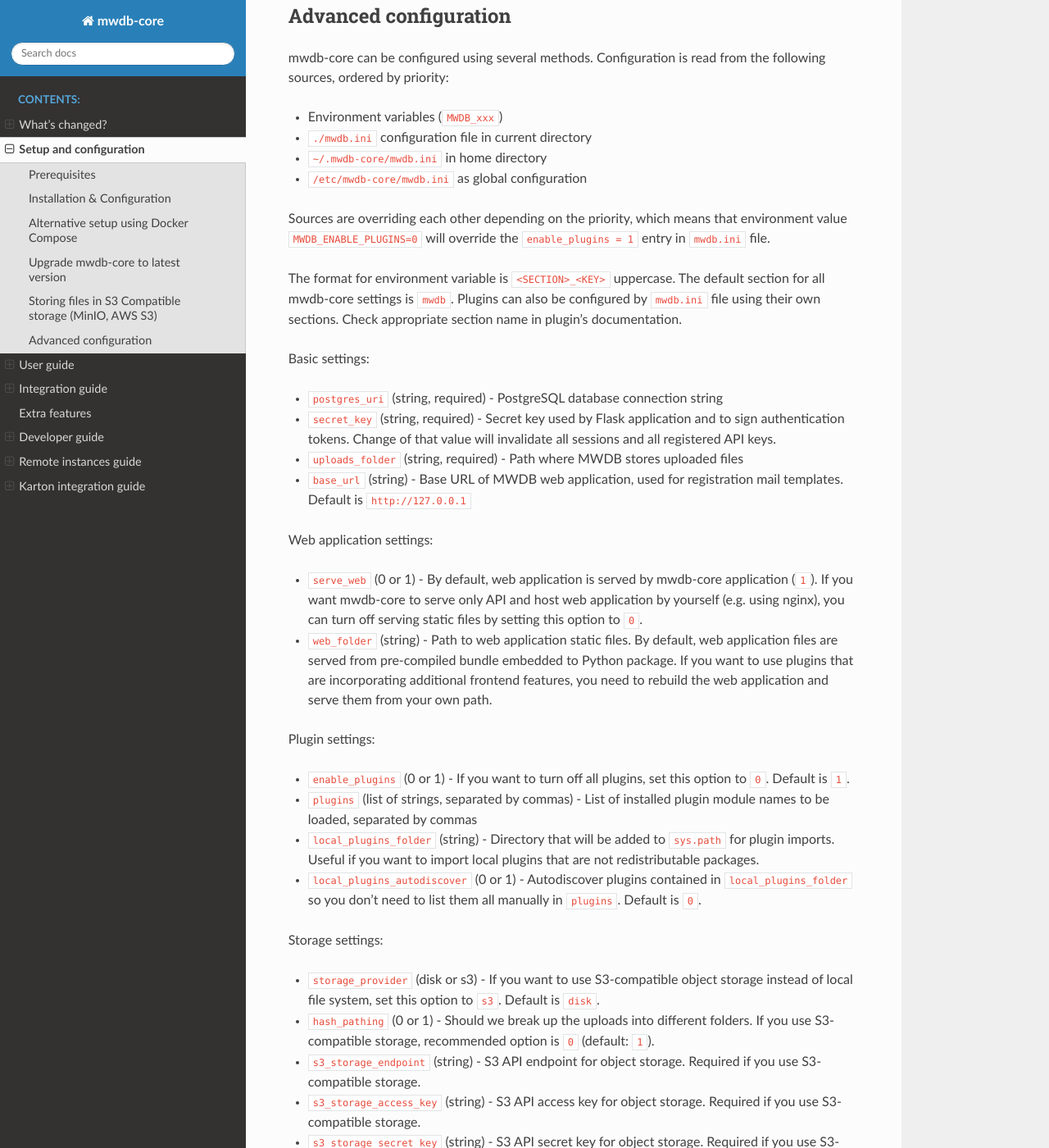
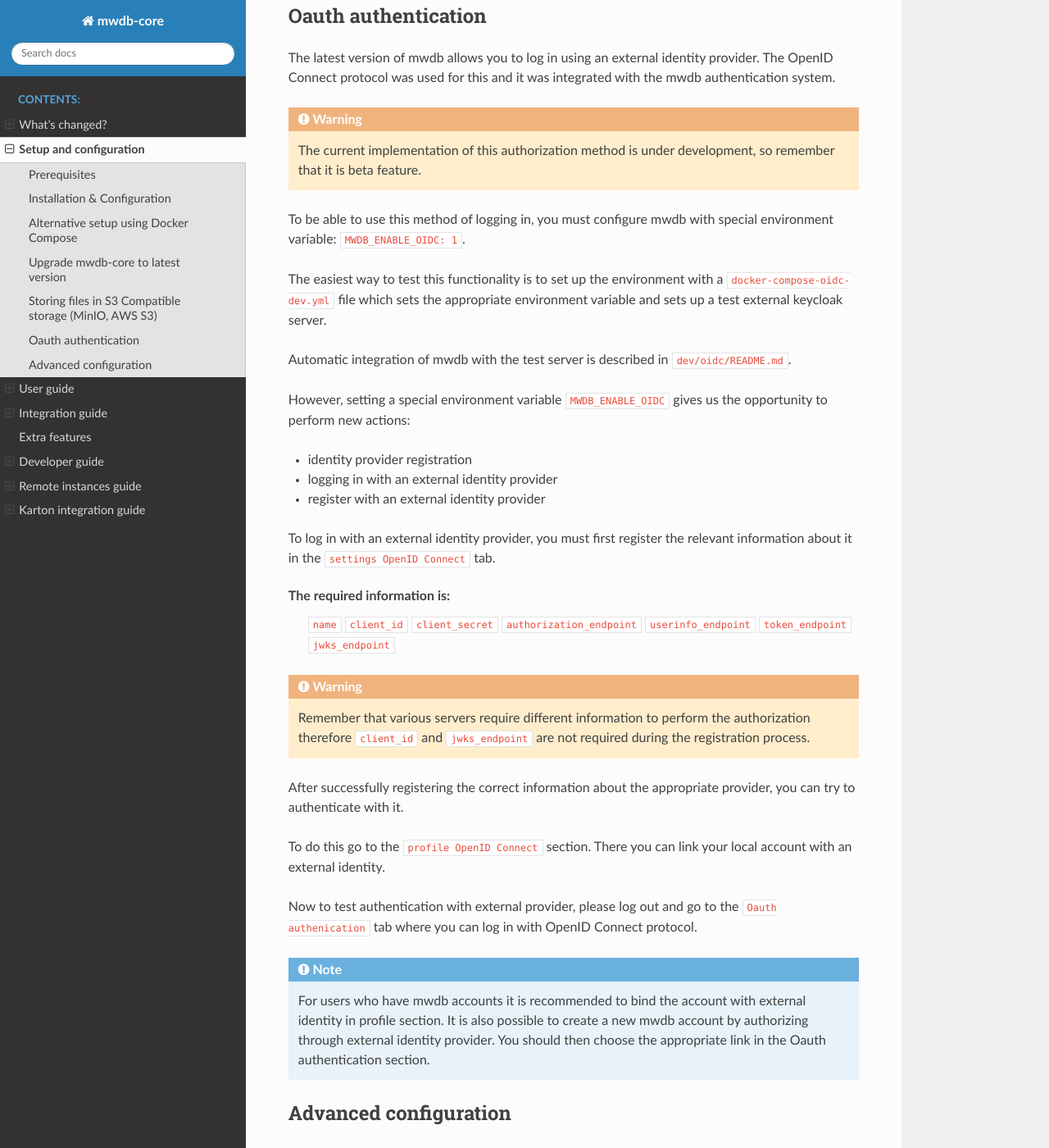
Before and after one commit to CERT-Polska/mwdb-core, a Sphinx documentation site: the page built from docs/setup-and-configuration.rst, in a window 1280 px wide and 1400 px high, scrolled down 4710 px. Shown: the whole window at 82% size. Built offline with Sphinx 7.4.7 and the Read the Docs theme 2.0.0, drawn with Linux system fonts in a browser that asks for light colours.

Commit message:
Docs: OpenIDConnect

```diff
--- a/docs/setup-and-configuration.rst
+++ b/docs/setup-and-configuration.rst
@@ -217,6 +217,56 @@
 
 If you use Docker-based setup, all the configuration can be set using environment variables (e.g. ``MWDB_STORAGE_PROVIDER=s3``).
 
+Oauth authentication
+-----------------
+
+The latest version of mwdb allows you to log in using an external identity provider.
+The OpenID Connect protocol was used for this and it was integrated with the mwdb authentication system.
+
+.. warning::
+
+   The current implementation of this authorization method is under development, so remember that it is beta feature.
+
+To be able to use this method of logging in, you must configure mwdb with special environment variable: ``MWDB_ENABLE_OIDC: 1``.
+
+The easiest way to test this functionality is to set up the environment with a ``docker-compose-oidc-dev.yml`` file
+which sets the appropriate environment variable and sets up a test external keycloak server.
+
+Automatic integration of mwdb with the test server is described in ``dev/oidc/README.md``.
+
+However, setting a special environment variable ``MWDB_ENABLE_OIDC`` gives us the opportunity to perform new actions:
+
+* identity provider registration
+* logging in with an external identity provider
+* register with an external identity provider
+
+To log in with an external identity provider, you must first register the relevant information about it in the ``settings OpenID Connect`` tab.
+
+The required information is:
+        ``name``
+        ``client_id``
+        ``client_secret``
+        ``authorization_endpoint``
+        ``userinfo_endpoint``
+        ``token_endpoint``
+        ``jwks_endpoint``
+
+.. warning::
+
+    Remember that various servers require different information to perform the authorization therefore ``client_id`` and ``jwks_endpoint`` are not required during the registration process.
+
+After successfully registering the correct information about the appropriate provider, you can try to authenticate with it.
+
+To do this go to the ``profile OpenID Connect`` section. There you can link your local account with an external identity.
+
+Now to test authentication with external provider, please log out and go to the ``Oauth authenication`` tab where you can log in with OpenID Connect protocol.
+
+.. note::
+
+    For users who have mwdb accounts it is recommended to bind the account with external identity in profile section.
+    It is also possible to create a new mwdb account by authorizing through external identity provider.
+    You should then choose the appropriate link in the Oauth authentication section.
+
 Advanced configuration
 ----------------------
 
```
